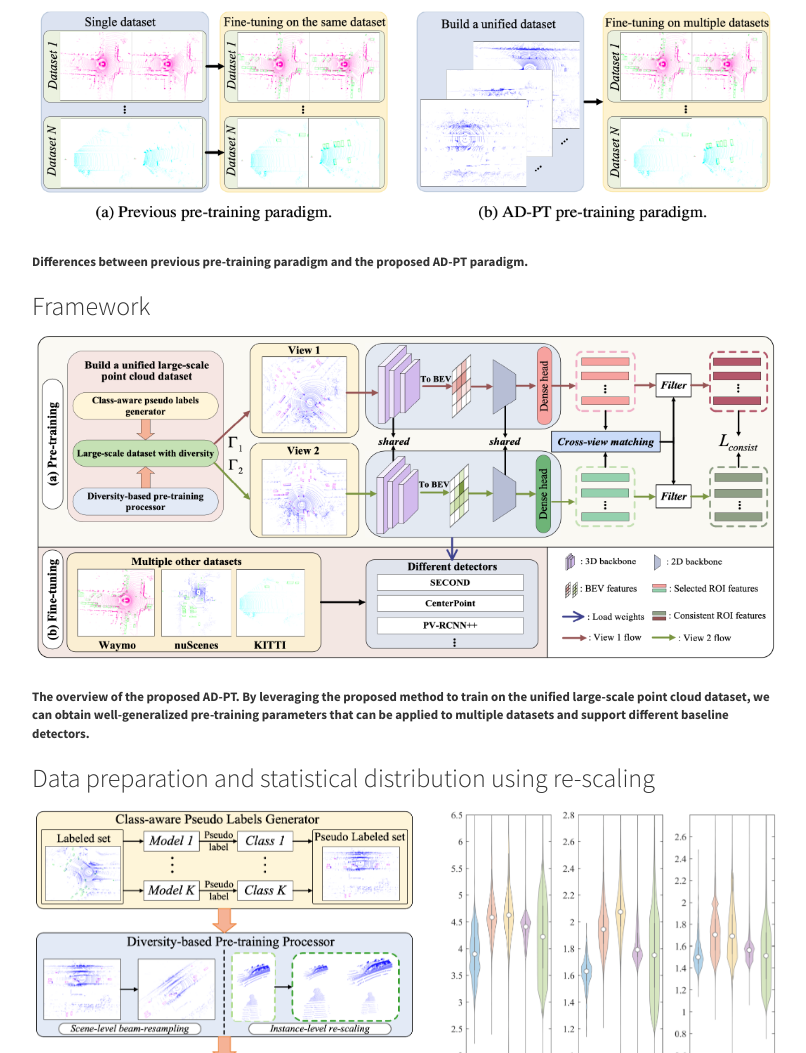
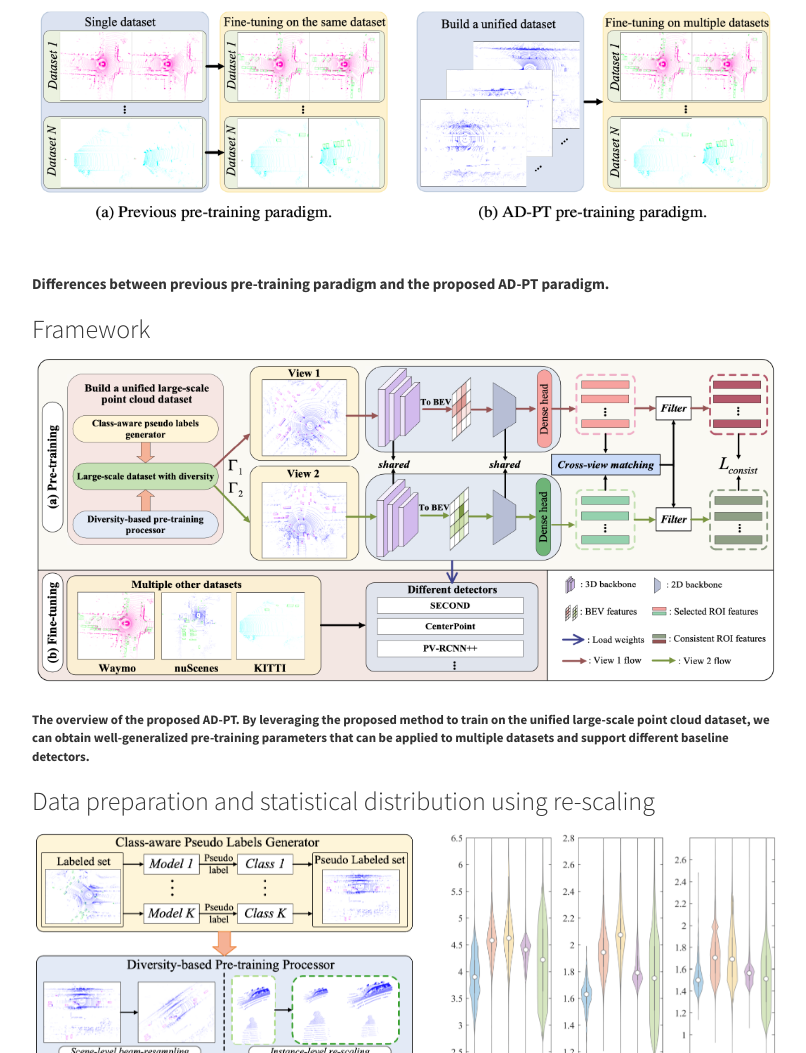
Before and after one commit to JiakangYuan/AD-PT.github.io, a plain HTML site: page index.html in a window 1280 px wide. Shown: the part 727-1780 px from the top of the page, without its empty margins (233-1039 px from the left). Drawn offline with nearby package versions, Linux system fonts and the light colour scheme; some packages are replaced by stand-ins of ours; a script that the page names is missing.

Commit message:
update ad-pt

```diff
--- a/index.html
+++ b/index.html
@@ -116,7 +116,7 @@
                     Drawback of previous 3D pre-training methods
                 </h3>
                 <image src="img/AD-PT-0.png" class="img-responsive" alt="overview"><br>
-                <p class="small">
+                <p class="text-justify", style="margin-top: 20px;">
                     <strong> Differences between previous pre-training paradigm and the proposed AD-PT paradigm.
                     </strong>
                     <!-- (
```
